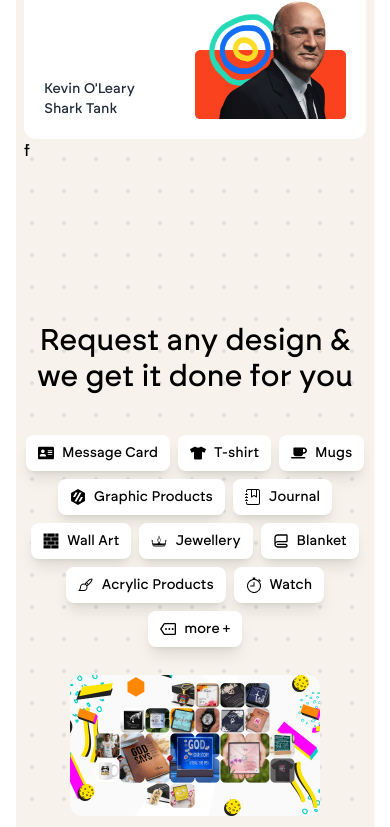
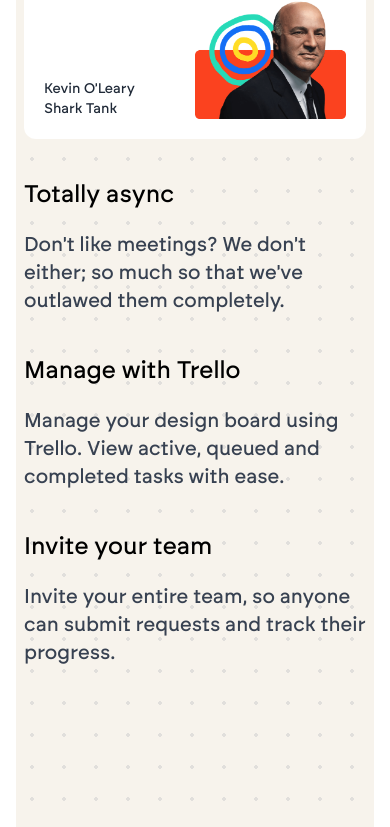
Before and after one commit to Mohammadarifcoding/designAgncy, a React (Vite) app: page / in a window 390 px wide. Shown: the part 3786-4613 px from the top of the page. Built offline with nearby package versions, Linux system fonts and the light colour scheme.

Commit message:
Added the shark tank section fully

```diff
--- a/src/Pages/Home/SharkTank/SharkTank.jsx
+++ b/src/Pages/Home/SharkTank/SharkTank.jsx
@@ -2,9 +2,23 @@
 import Container from '../../../Shared/Container/Container';
 
 const SharkTank = () => {
+    const SharkTankData = [
+        {
+            title:'Totally async',
+            description:"Don't like meetings? We don't either; so much so that we've outlawed them completely."
+        },
+        {
+            title:'Manage with Trello',
+            description:"Manage your design board using Trello. View active, queued and completed tasks with ease."
+        },
+        {
+            title:'Invite your team',
+            description:"Invite your entire team, so anyone can submit requests and track their progress."
+        }
+    ]
     return (
         <Container>
-        <div className='flex lg:flex-row flex-col my-20 justify-center' >
+        <div className='flex lg:flex-row flex-col my-20 gap-10 justify-center' >
             <div className='bg-white md:p-16 sm:p-8 p-5 rounded-xl'>
              <h2 className='md:text-4xl sm:text-3xl text-2xl font-medium'>"Design is everything, and these guys have nailed it."</h2>
              <div className='flex  items-end mt-5'>
@@ -16,8 +30,16 @@
 
              </div>
             </div>
-            <div className='flex flex-col gap-4'>
- f
+            <div className='flex flex-col gap-10'>
+               {
+                SharkTankData.map((item)=>(
+                    <div className='flex flex-col gap-5'>
+                            <h2 className='sm:text-4xl text-2xl'>{item.title}</h2>
+                            <p className='sm:text-2xl text-xl text-gray-700'>{item.description}</p>
+
+                    </div>
+                ))
+               }
             </div>
         </div>
         </Container>
--- a/src/Shared/Container/Container.jsx
+++ b/src/Shared/Container/Container.jsx
@@ -4,7 +4,7 @@
   return (
     <div
       id={id}
-      className={cn("mx-auto max-w-[1500px]  px-2 md:px-6 lg:px-12", className)}
+      className={cn("mx-auto max-w-[1500px]  px-2 md:px-12 ", className)}
     >
       {children}
     </div>
```
